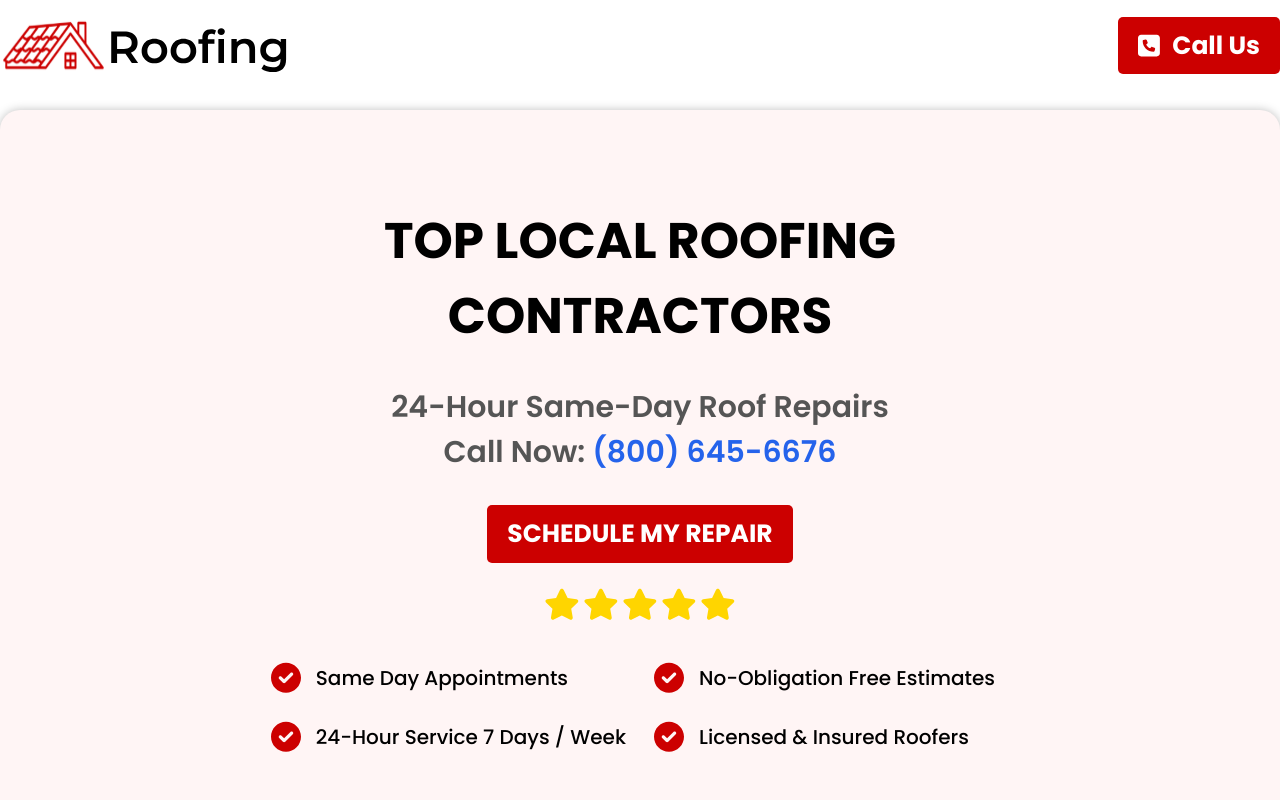
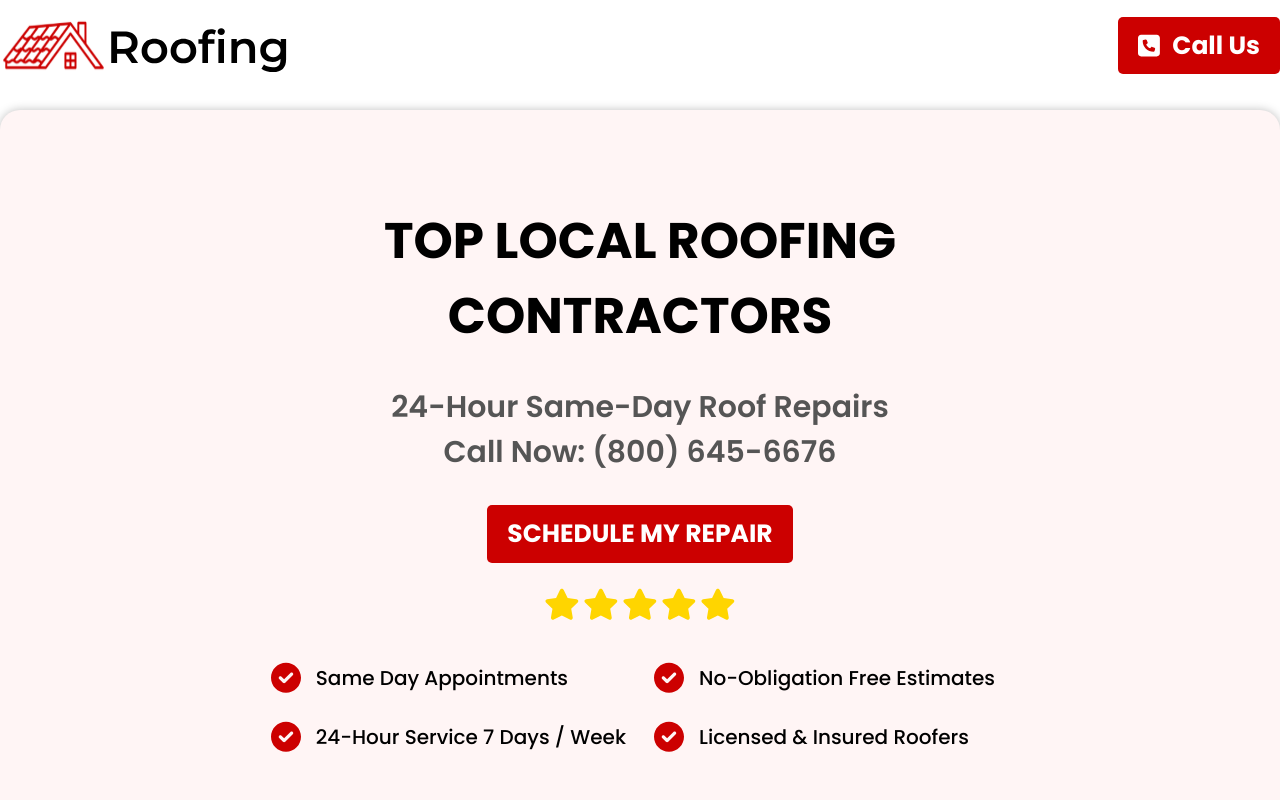
Before and after one commit to cimhasa3/safewayroof, a Next.js app: page / in a window 1280 px wide. Shown: the top 800 px of the page. Built offline with nearby package versions, Linux system fonts and the light colour scheme.

Commit message:
Update HeroSection.tsx

```diff
--- a/app/components/HeroSection.tsx
+++ b/app/components/HeroSection.tsx
@@ -33,7 +33,7 @@ export default function HeroSection() {
             TOP LOCAL ROOFING CONTRACTORS
           </h1>
           <div className="max-w-[520px] mt-[31px] text-[20px] md:text-[30px] font-semibold text-[#555] text-center">
-  24-Hour Same-Day Roof Repairs Call Now: <a href="tel:8006456676" className="text-blue-600">(800) 645-6676</a>
+  24-Hour Same-Day Roof Repairs Call Now: <a href="tel:8006456676">(800) 645-6676</a>
 </div>
 
           <div className="bg-[#CC0000] flex px-[31px] py-[18px] gap-3 rounded-[5px] font-bold text-[25px] text-white mt-[30px]  md:px-5 md:py-2.5">
```
